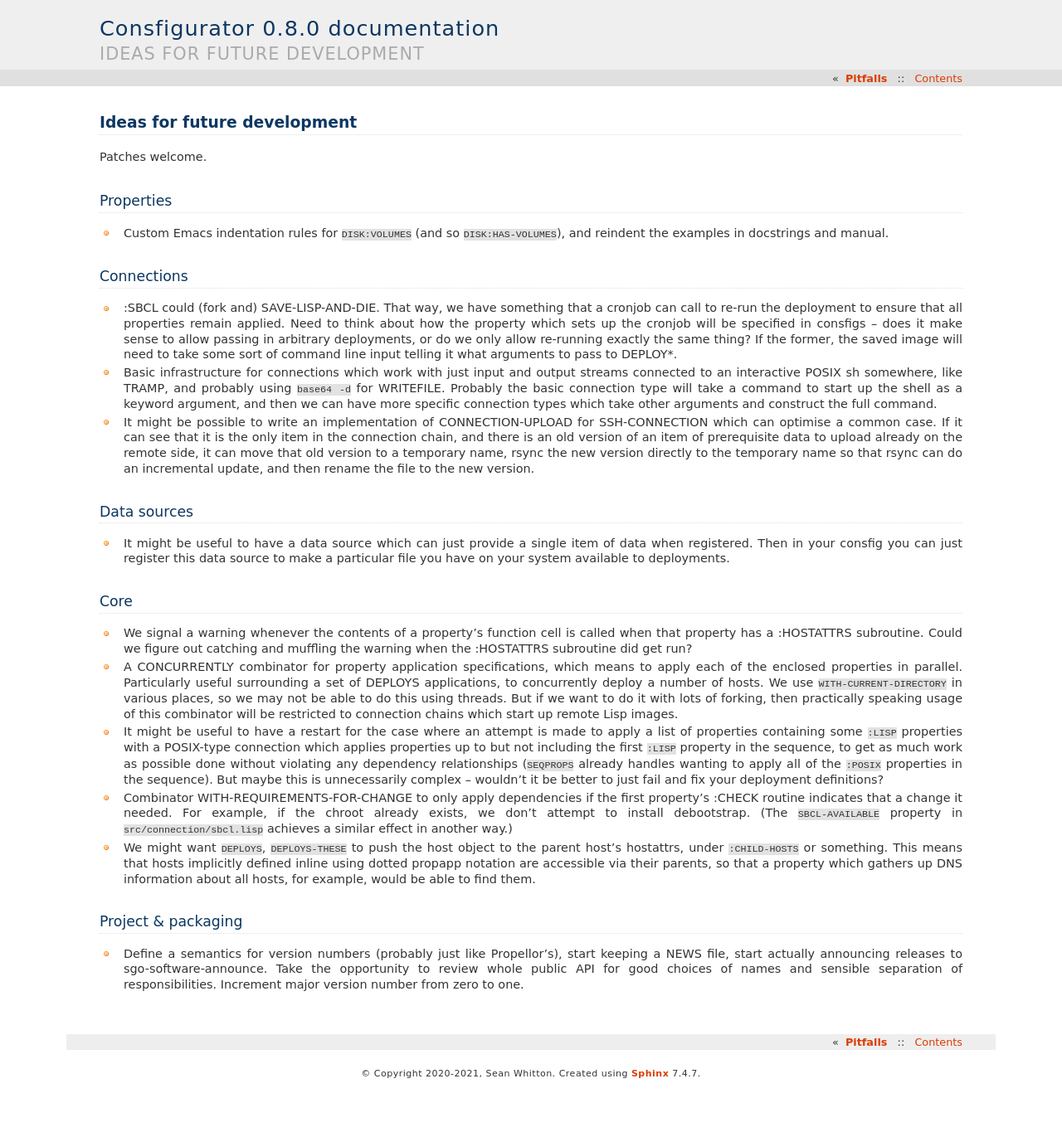
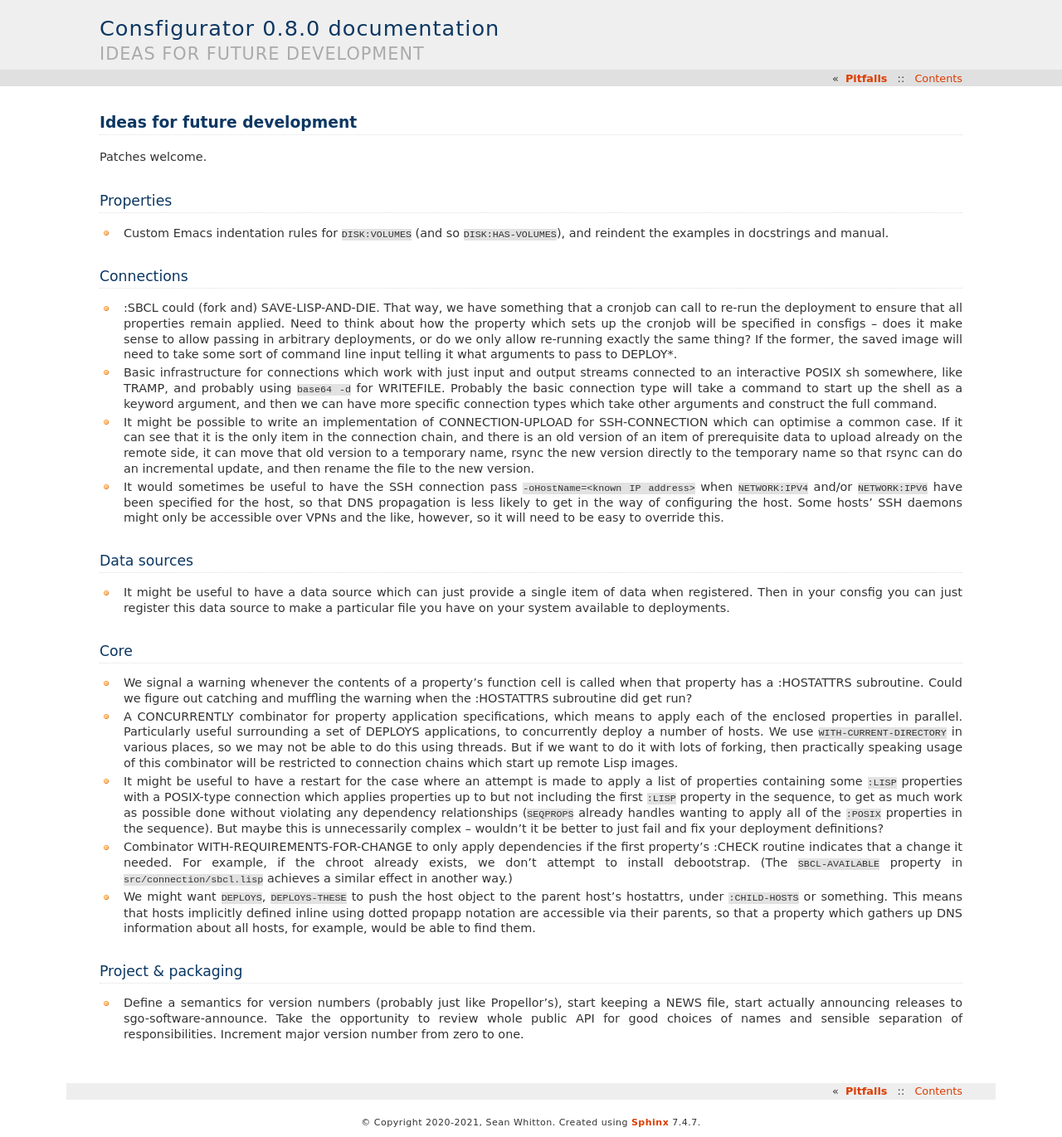
Before and after one commit to spwhitton/consfigurator, a Sphinx documentation site: the page built from doc/ideas.rst, in a window 1280 px wide. Shown: the whole page at 83% size. Built offline with Sphinx 7.4.7, drawn with Linux system fonts in a browser that asks for light colours; before the commit the page ends 1311 px from its top, so only the background shows below that.

Commit message:
idea regarding :SSH connection explicitly passing known IPs
Signed-off-by: Sean Whitton <spwhitton@spwhitton.name>

```diff
--- a/doc/ideas.rst
+++ b/doc/ideas.rst
@@ -34,6 +34,13 @@ Connections
   that old version to a temporary name, rsync the new version directly to the
   temporary name so that rsync can do an incremental update, and then rename
   the file to the new version.
+
+- It would sometimes be useful to have the SSH connection pass
+  ``-oHostName=<known IP address>`` when ``NETWORK:IPV4`` and/or
+  ``NETWORK:IPV6`` have been specified for the host, so that DNS propagation
+  is less likely to get in the way of configuring the host.  Some hosts' SSH
+  daemons might only be accessible over VPNs and the like, however, so it will
+  need to be easy to override this.
 
 Data sources
 ------------
```
